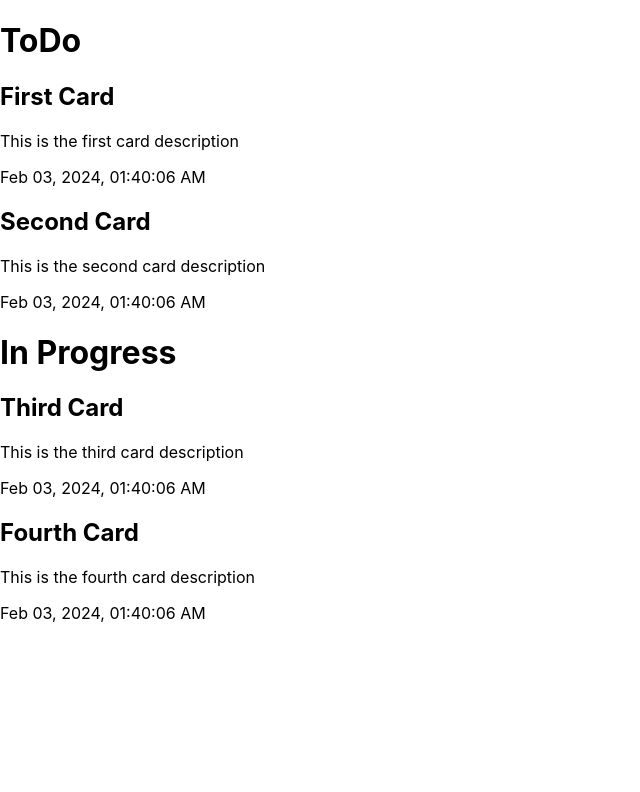
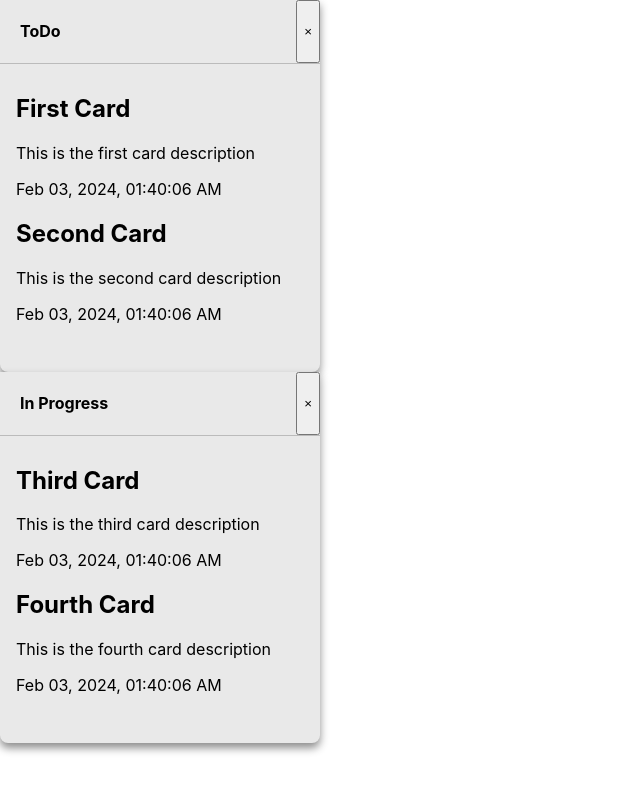
Before and after one commit to UralKrc/trello-board, a React (Create React App) app: page / in a window 1280 px wide. Shown: the top 792 px of the page, without its empty margins (0-640 px from the left). Built offline with nearby package versions, Linux system fonts and the light colour scheme; the HTML template or start-up script is replaced by a standard one.

Commit message:
Add Column component and handle column delete

```diff
--- /dev/null
+++ b/src/components/Column/index.tsx
@@ -0,0 +1,42 @@
+import { ReactNode } from "react";
+import "./styles.css";
+
+export type TColumnProps = {
+  index: number;
+  label: string;
+  remove: (key: number) => void;
+  children: ReactNode;
+}
+
+const Column: React.FC<TColumnProps> = ({
+  index,
+  label,
+  children,
+  remove,
+}: TColumnProps) => {
+
+  const handleDeleteClick = () => {
+    remove(index);
+  };
+
+  return (
+    <div className="column">
+      <div className="container">
+        <div className="column-header">
+          <h4 className="">{label}</h4>
+          <button
+            type="button"
+            className="close-button"
+            onClick={handleDeleteClick}>
+              &times;
+            </button>
+        </div>
+      </div>
+      <div className="cards">
+        {children}
+      </div>
+    </div>
+  )
+}
+
+export default Column;
--- /dev/null
+++ b/src/components/Column/styles.css
@@ -0,0 +1,32 @@
+.column {
+  border-radius: 0px 0px 8px 8px;
+  background-color: #e9e9e9;
+  max-height: 100%;
+  min-height: calc(100% - 30px);
+  width: 20em;
+  position: relative;
+  display: grid;
+  grid-template-rows: 64px 1fr;
+  box-shadow: 0px 5px 8px #00000073;
+}
+
+.container {
+  display: grid;
+  border-bottom: 1px solid #bbbbbb;
+  padding-left: 10px;
+}
+
+.column-header {
+  display: flex;
+  justify-content: space-between;
+  padding-left: 10px;
+}
+
+.cards {
+  padding: 10px 0;
+  overflow-y: auto;
+  min-width: 18em;
+  margin-left: auto;
+  margin-right: auto;
+  padding-bottom: 2em;
+}
--- a/src/pages/TrelloBoard.tsx
+++ b/src/pages/TrelloBoard.tsx
@@ -1,5 +1,6 @@
 import { useState } from "react";
 import { Store, TColumn, initialData } from "../helpers/store";
+import Column from "../components/Column";
 
 function TrelloBoard () {
   const store = new Store();
@@ -14,13 +15,21 @@ function TrelloBoard () {
     }
   );
 
+  const handleColumnRemove = (key: number) => {
+    columns.splice(key, 1);
+    setColumns([...columns]);
+    store.data = columns;
+  };
+
   return (
     <div>
       {columns.map(({ label, cards }, columnIndex) => (
-        <div
+        <Column
+          label={label}
+          remove={handleColumnRemove}
           key={columnIndex}
-        >
-          <h1>{label}</h1>
+          index={columnIndex}
+          >
           {cards.map(({ title, description, date }, cardIndex) => (
             <div key={cardIndex}>
               <h2>{title}</h2>
@@ -28,7 +37,7 @@ function TrelloBoard () {
               <p>{date}</p>
             </div>
           ))}
-        </div>
+        </Column>
       ))}
     </div>
   );
```
